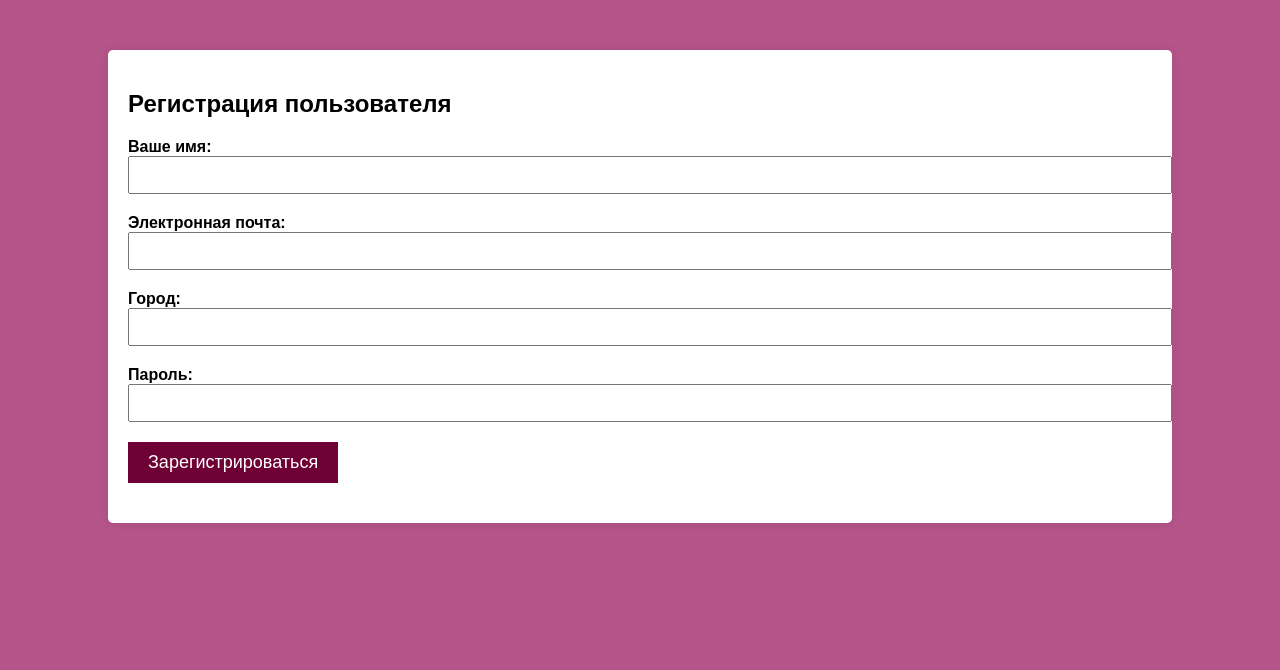
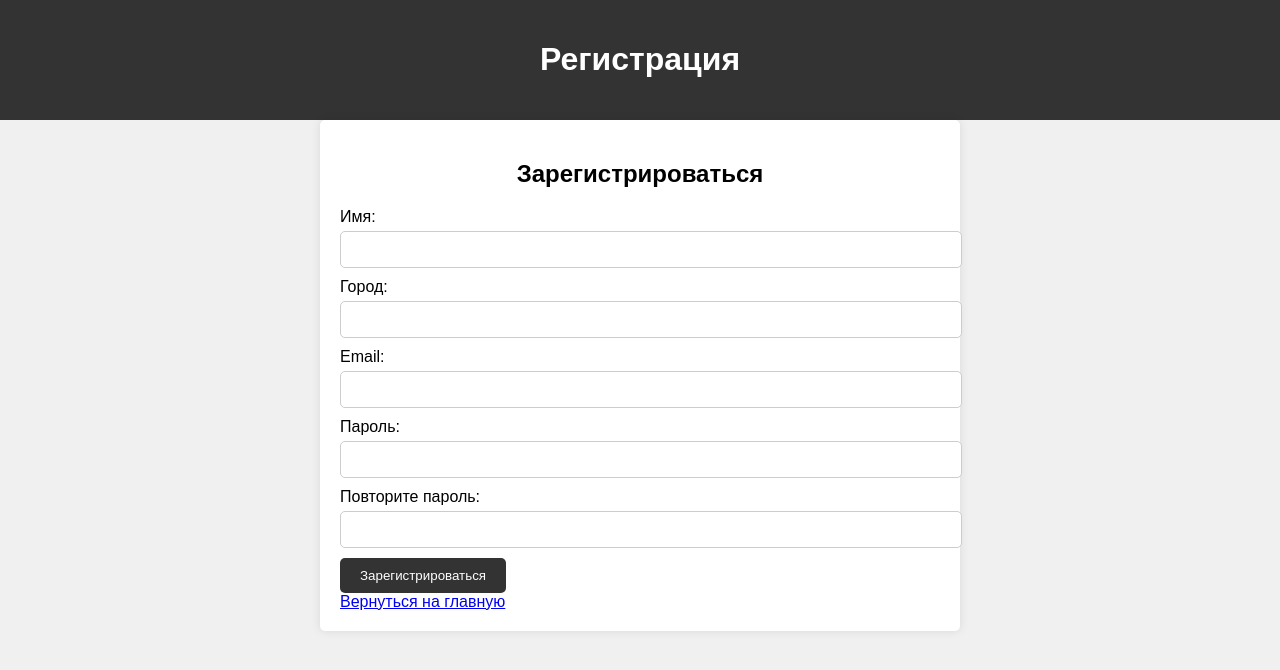
Before and after one commit to Room56/Soulmate, a Flask app: page /signup in a window 1280 px wide. Shown: the top 670 px of the page. Run offline with Flask 3, Linux system fonts and the light colour scheme.

Commit message:
version 1.1

```diff
--- a/app.py
+++ b/app.py
@@ -1,48 +1,79 @@
-from flask import Flask, render_template,request,redirect
+from flask import Flask, render_template, request, redirect, flash
 from flask_sqlalchemy import SQLAlchemy
+from werkzeug.security import generate_password_hash, check_password_hash
+from flask_login import LoginManager
+from datetime import datetime
 
 app = Flask(__name__)
 app.config['SQLALCHEMY_DATABASE_URI'] = 'sqlite:///people.db'
+# это нужно для сессионных функций
+app.config['SECRET_KEY'] = 'q5rVjWG01Kf4Sdd11tM2XaHaQ'
 db = SQLAlchemy(app)
+login_manager = LoginManager(app)
 
 
 class User(db.Model):
     id = db.Column(db.Integer, primary_key=True)
-    Username = db.Column(db.String(20), nullable=False)
     Password = db.Column(db.String(20), nullable=False)
-    email = db.Column(db.String(20), nullable=False)
-    city = db.Column(db.String(20), nullable=False)
+    email = db.Column(db.String(500), nullable=False)
+    date = db.Column(db.DateTime, default=datetime.utcnow)
 
     def __repr__(self):
         return '<User %r>' % self.id
 
 
+class Profiles(db.Model):
+    id = db.Column(db.Integer, primary_key=True)
+    city = db.Column(db.String(20), nullable=False)
+    Username = db.Column(db.String(20), nullable=False)
+    user_id = db.Column(db.Integer, db.ForeignKey('user.id'))
+
+    def __repr__(self):
+        return '<Profiles %r>' % self.id
+
+
+@login_manager.user_loader
+def load_user(user_id):
+    print('load_user')
+    return UserLogIn().fromDB(user_id, db)
+
+
 @app.route("/")
+@app.route("/index")
 def index():
     return render_template("index.html")
 
 
 @app.route("/personal_account/<user_id>")
 def personal_account(user_id):
-    user = User.query.order_by(User.id==user_id).one_or_none()
-    return render_template("personal_account.html",User=user)
+    user = User.query.where(User.id == user_id).one_or_none()
+    return render_template("personal_account.html", User=user)
 
 
-@app.route("/signup", methods=['POST','GET'])
+@app.route("/signup", methods=['POST', 'GET'])
 def signup():
     if request.method == 'POST':
-        username = request.form['username']
-        password = request.form['password']
-        email = request.form['email']
-        city = request.form['city']
-        user=User(Username=username,Password=password,city=city,email=email)
+        if request.form['password'] == request.form['password2']:
+            username = request.form['username']
 
-        try:
+            # шифрование паролей чтоб не сглазили
+            hash = generate_password_hash(request.form['password'])
+            password = hash
+            email = request.form['email']
+            city = request.form['city']
+            user = User(Password=password, email=email)
             db.session.add(user)
+            db.session.flush()
+            prof = Profiles(Username=username, city=city, user_id=user.id)
+            db.session.add(prof)
             db.session.commit()
-            return redirect('/personal_account/<user_id>')
-        except:
-            return "Ошибка регистрации"
+            # этот флэш и есть сессионная функция
+            flash('Регистрация прошла успешно', category='success')
+            return render_template('index.html')
+        else:
+            flash("Ошибка регистрации", category='error')
+            flash('Пароли должны совпадать', category='error')
+            return render_template("signup.html")
     else:
         return render_template("signup.html")
 
--- a/templates/signup.html
+++ b/templates/signup.html
@@ -4,71 +4,37 @@
     <meta charset="UTF-8">
     <meta name="viewport" content="width=device-width, initial-scale=1.0">
     <title>Регистрация</title>
-<style>
-body {
-font-family: Arial, sans-serif;
-margin: 0;
-padding: 0;
-background-color: #b55489;
-}
-.container {
-width: 80%;
-margin: auto;
-overflow: hidden;
-padding: 20px;
-background-color: #fff;
-margin-top: 50px;
-border-radius: 5px;
-box-shadow: 0px 0px 10px 0px rgba(0,0,0,0.1);
-}
-.form-group {
-margin-bottom: 20px;
-}
-.form-group label {
-display: block;
-font-weight: bold;
-}
-.form-group input[type="text"],
-.form-group input[type="password"]
-{
-width: 100%;
-padding: 8px;
-font-size: 16px;
-}
-.form-group button {
-background-color: #6f0035;
-color: #fff;
-border: none;
-padding: 10px 20px;
-font-size: 18px;
-cursor: pointer;
-}
-</style>
+    <link rel="stylesheet" href="static/style.css">
 </head>
 <body>
+    <header>
+        <h1>Регистрация</h1>
+    </header>
     <div class="container">
-<h2>Регистрация пользователя</h2>
+        <div class="registration-form">
+            <h2>Зарегистрироваться</h2>
             <form method="post">
-<div class="form-group">
-<label for="username">Ваше имя:</label>
+
+                <label for="username">Имя:</label>
                 <input type="text" id="username" name="username" required>
-</div>
-<div class="form-group">
-<label for="email">Электронная почта:</label>
-<input type="text" id="email" name="email" required>
-</div>
-<div class="form-group">
                 <label for="city">Город:</label>
                 <input type="text" id="city" name="city" required>
-</div>
-<div class="form-group">
+                <label for="email">Email:</label>
+                <input type="email" id="email" name="email" required>
                 <label for="password">Пароль:</label>
                 <input type="password" id="password" name="password" required>
+                <label for="password2">Повторите пароль:</label>
+                <input type="password" id="password2" name="password2" required>
+                <button type="submit">Зарегистрироваться</button>
+
+            </form>
+            {% for cat,msg in get_flashed_messages(True) %}
+                <div class="flash {{cat}}">{{msg}}</div>
+            {% endfor %}
         </div>
-<div class="form-group">
-<button type="submit">Зарегистрироваться</button>
+        <div class="login-link">
+            <a href="/index">Вернуться на главную</a>
         </div>
-</form>
     </div>
 </body>
 </html>
```
Also changed, not shown: templates/index.html (+16 -47 lines), templates/personal_account.html (+5 -35 lines), instance/people.db. Lines whose indentation alone changed are shown as unchanged.
